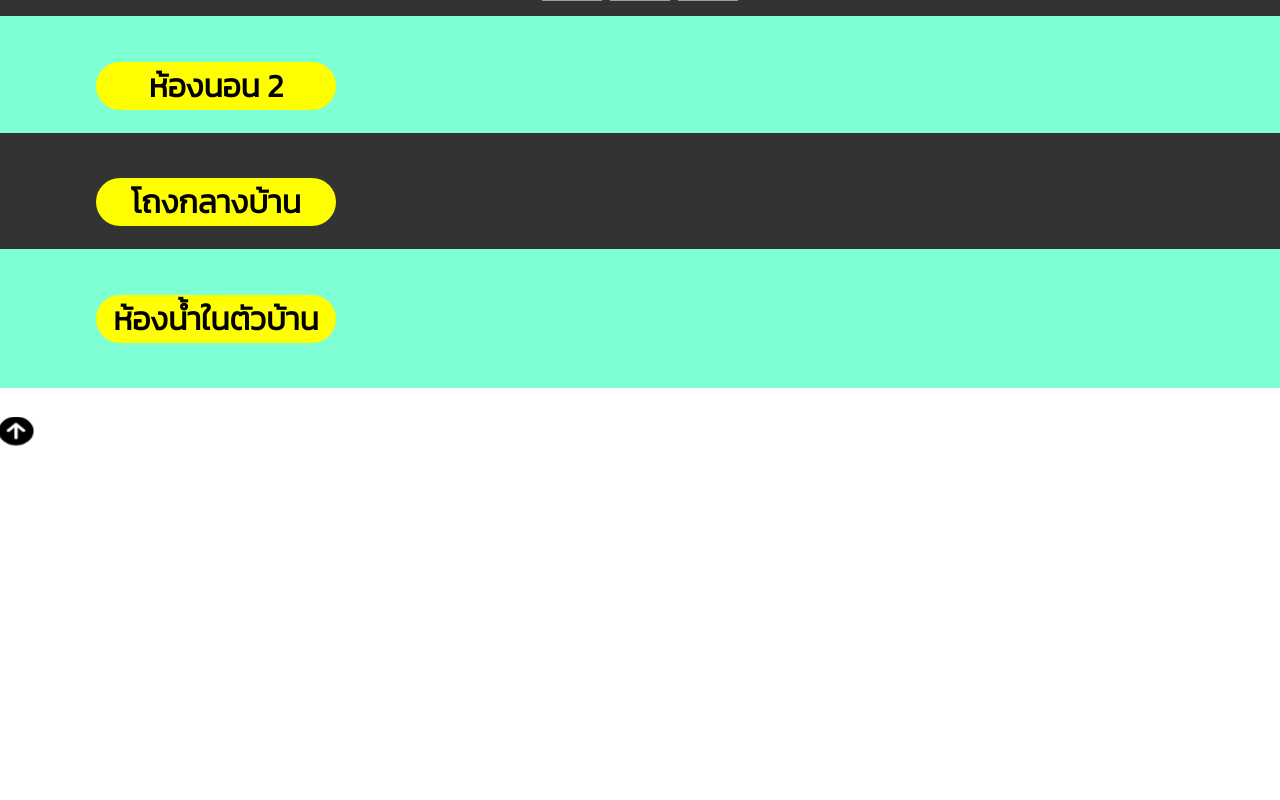
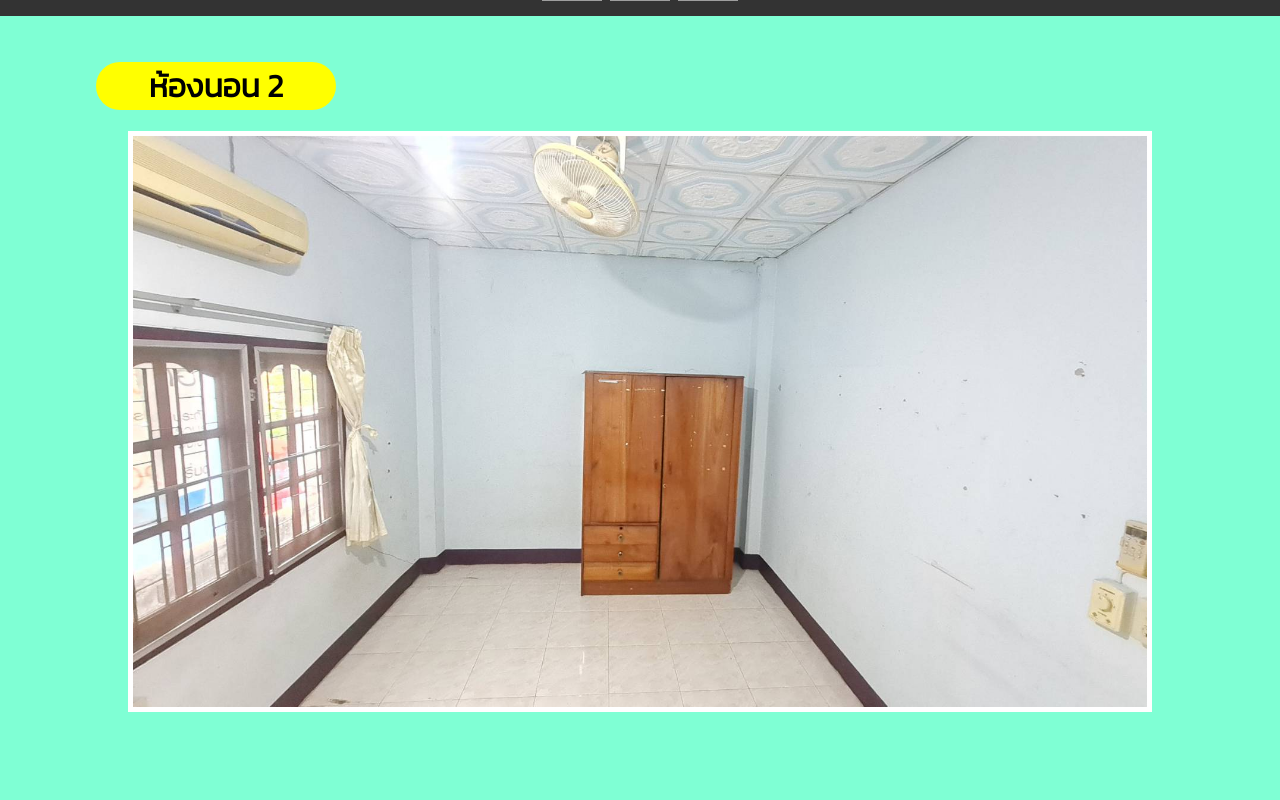
Before and after one commit to ThadaMetphokhin/ForSaleHome, a Vue app: page / in a window 1280 px wide. Shown: the part 2340-3140 px from the top of the page. Before the commit the page ends 2905 px from the top, so only its background shows below. Built offline with nearby package versions, Linux system fonts and the light colour scheme; grey boxes are pictures that could not be loaded.

Commit message:
Update Content.vue

```diff
--- a/src/views/Content.vue
+++ b/src/views/Content.vue
@@ -89,7 +89,7 @@ const getImgUrl5 = (i: number) => {
 const item1 = ref([
   { id: 1, name: 'หน้าบ้าน', Idele: 'Fronthome', data: getImgUrl,color:'background-color: aquamarine; margin-top:-1.4rem;',indeximg:4 },
   { id: 2, name: 'ห้องนอน 1', Idele: 'Room1', data: getImgUrl1,color:'background-color: #333; margin-top:-1.4rem; color:black;',indeximg:3},
-  { id: 3, name: 'ห้องนอน 2', Idele: 'Room2', data: getImgUrl2 ,color:'background-color: aquamarine; margin-top:-1.4rem;'},
+  { id: 3, name: 'ห้องนอน 2', Idele: 'Room2', data: getImgUrl2 ,color:'background-color: aquamarine; margin-top:-1.4rem;',indeximg:2},
   { id: 4, name: 'โถงกลางบ้าน', Idele: 'CenterRoomhome', data: getImgUrl3,color:'background-color: #333; margin-top:-1.4rem; color:black;' },
   { id: 5, name: 'ห้องน้ำในตัวบ้าน', Idele: 'BathRoominhome', data: getImgUrl4,color:'background-color: aquamarine; margin-top:-1.4rem;' },
   { id: 6, name: 'ห้องครัว', Idele: 'RoomCooking', data: getImgUrl5,color:'background-color: #333; margin-top:-1.4rem; color:black;' },
```
